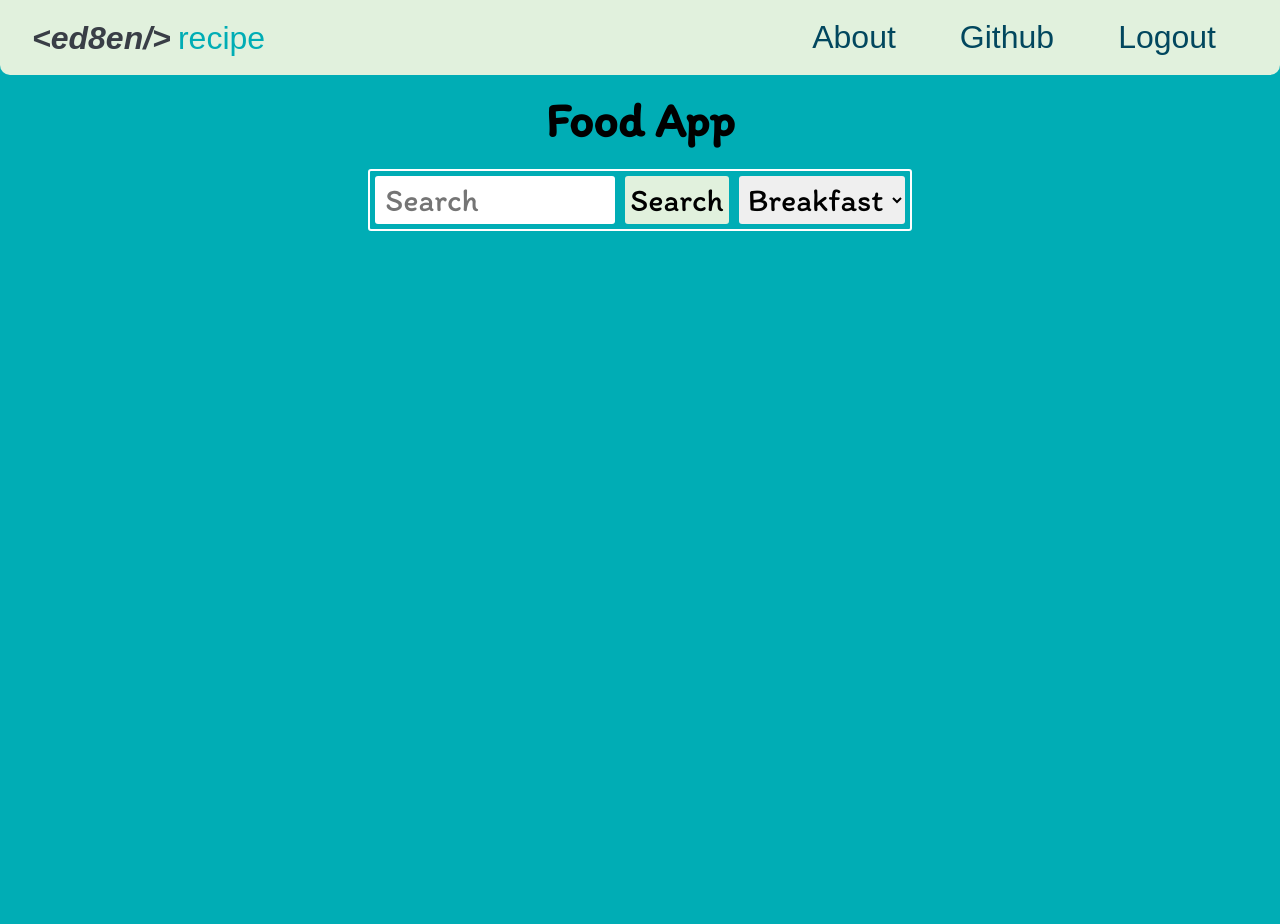
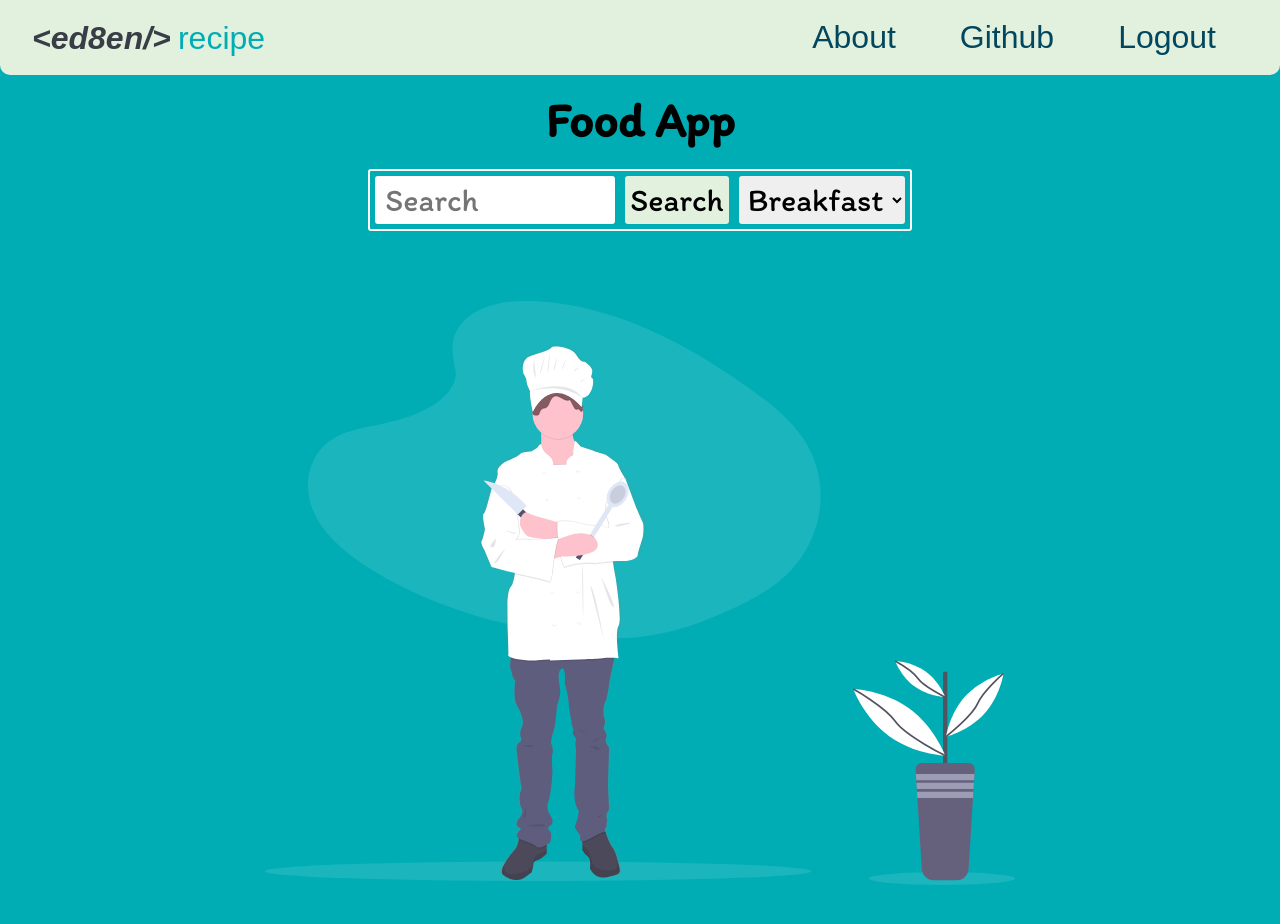
Before and after one commit to edwardBenedict/food-search-app-react-styled-comp, a React (Create React App) app: page /login in a window 1280 px wide. Both pictures are taken after typing "Sample", "Sample123" into the empty fields and a click on the button "Login". Shown: the top 924 px of the page. Before the commit the page ends 800 px from the top, so only its background shows below. Built offline with nearby package versions, Linux system fonts and the light colour scheme; a web font is replaced by a local one.

Commit message:
feat: add home img

```diff
--- a/src/components/home/Home.js
+++ b/src/components/home/Home.js
@@ -1,14 +1,15 @@
 import React, { useState } from "react";
 import axios from "axios";
 import RecipeCard from "./RecipeCard";
-import { MainContainer } from "./style";
+import { MainContainer, HomeImg, ImgDiv } from "./style";
 import Header from "../header/Header";
+import homeSvg from "../../assets/home.svg";
 
 const mealTypes = ["Breakfast", "Lunch", "Dinner", "Snack", "Teatime"];
 
 const Main = () => {
   const [query, setQuery] = useState("");
-  const [recipes, setRecipes] = useState([]);
+  const [recipes, setRecipes] = useState();
   const [meal, setMeal] = useState(mealTypes[0].toLowerCase());
 
   const APP_ID = "4e9f05eb";
@@ -40,11 +41,17 @@ const Main = () => {
         setMeal={setMeal}
         meal={meal}
       />
-      <MainContainer>
-        {recipes.map((recipe, index) => (
-          <RecipeCard key={index} recipe={recipe.recipe} />
-        ))}
-      </MainContainer>
+      {recipes ? (
+        <MainContainer>
+          {recipes.map((recipe, index) => (
+            <RecipeCard key={index} recipe={recipe.recipe} />
+          ))}
+        </MainContainer>
+      ) : (
+        <ImgDiv>
+          <HomeImg src={homeSvg} />
+        </ImgDiv>
+      )}
     </div>
   );
 };
--- a/src/components/home/style.js
+++ b/src/components/home/style.js
@@ -49,3 +49,14 @@ export const RecipeHeader = styled.h1`
   font-size: 1.5rem;
   text-align: center;
 `;
+
+export const ImgDiv = styled.div`
+  display: flex;
+  justify-content: center;
+  margin: 50px;
+`;
+
+export const HomeImg = styled.img`
+  width: 80%;
+  max-width: 750px;
+`;
```
Also changed, not shown: src/assets/home.svg (added).
